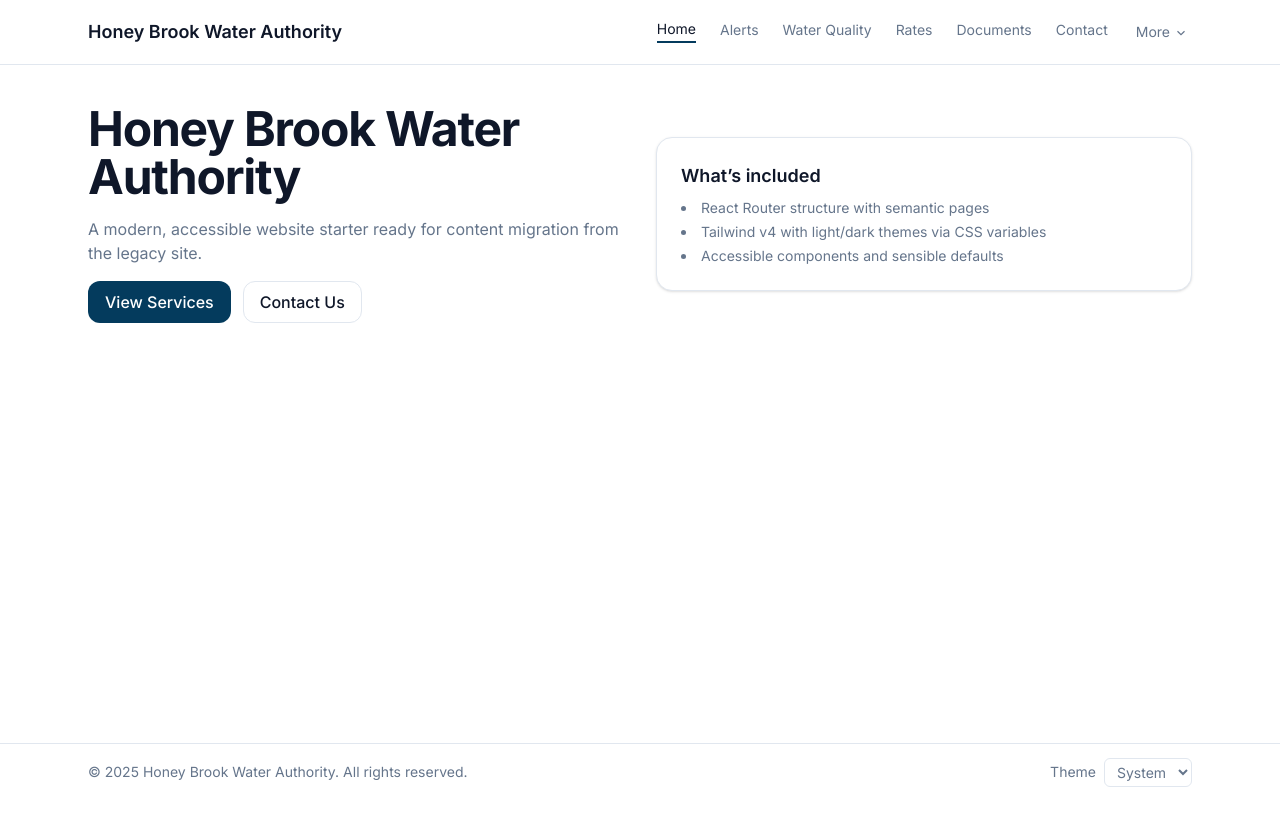
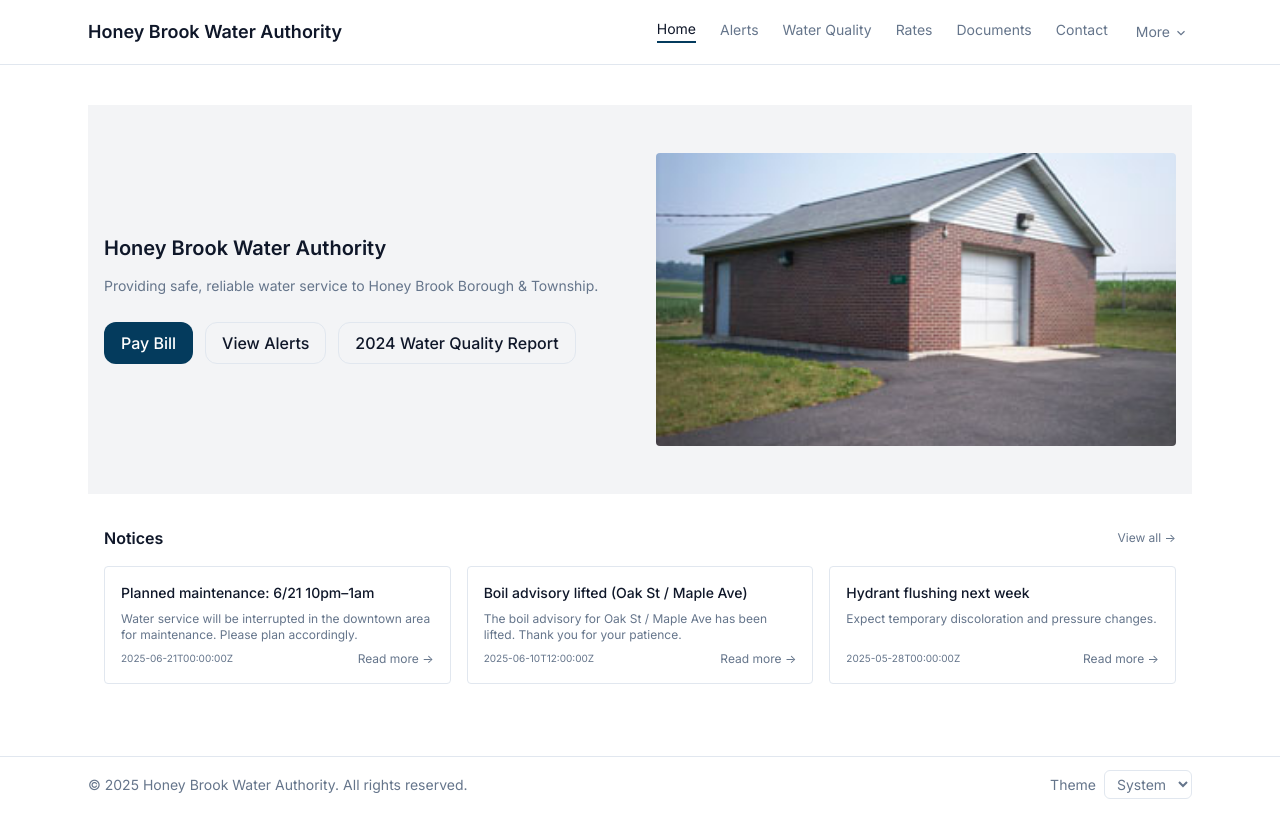
Before and after one commit to jrock2004/hbwa-website, a React (Vite) app: page / in a window 1280 px wide. Built offline with nearby package versions, Linux system fonts and the light colour scheme.

Commit message:
working on main section

```diff
--- /dev/null
+++ b/src/components/home/hero.tsx
@@ -0,0 +1,36 @@
+import { Link } from "react-router-dom";
+
+export function Hero() {
+  return (
+    <section className="bg-muted" aria-labelledby="hero-heading">
+      <div className="mx-auto grid max-w-6xl gap-8 px-4 py-12 md:grid-cols-2">
+        <div className="flex flex-col justify-center">
+          <h1 id="hero-heading" className="text-xl font-semibold">
+            Honey Brook Water Authority
+          </h1>
+          <p className="text-muted-foreground mt-3 text-sm leading-6">
+            Providing safe, reliable water service to Honey Brook Borough & Township.
+          </p>
+          <div className="mt-6 flex flex-wrap gap-3">
+            <Link to="/pay" className="btn btn-primary">
+              Pay Bill
+            </Link>
+            <Link to="/alerts" className="btn btn-ghost">
+              View Alerts
+            </Link>
+            <Link to="/water-quality" className="btn btn-ghost">
+              2024 Water Quality Report
+            </Link>
+          </div>
+        </div>
+        <div className="bg-muted aspect-video w-full rounded" aria-hidden>
+          <img
+            src="/images/booster-pump.jpg"
+            alt="Honey Brook Water Authority Pump Station"
+            className="h-full w-full rounded object-cover"
+          />
+        </div>
+      </div>
+    </section>
+  );
+}
--- /dev/null
+++ b/src/components/home/notice-preview.tsx
@@ -0,0 +1,32 @@
+import { Link } from "react-router-dom";
+import { ROUTES } from "../../nav/items";
+import { ALERTS } from "../../data/alerts";
+
+export function NoticesPreview() {
+  return (
+    <section className="mx-auto max-w-6xl px-4 py-8" aria-labelledby="notices-heading">
+      <div className="mb-4 flex items-center justify-between">
+        <h2 id="notices-heading" className="text-base font-semibold">
+          Notices
+        </h2>
+        <Link to={ROUTES.alerts} className="text-muted-foreground text-xs">
+          View all →
+        </Link>
+      </div>
+      <ul className="grid gap-4 md:grid-cols-3">
+        {ALERTS.map((n) => (
+          <li key={n.id} className="border-border bg-card flex flex-col gap-2 rounded border p-4">
+            <h3 className="text-sm font-medium">{n.title}</h3>
+            <p className="text-muted-foreground text-xs">{n.body}</p>
+            <div className="mt-auto flex items-center justify-between">
+              <time className="text-muted-foreground text-[10px]">{n.date}</time>
+              <Link to={n.to} className="text-muted-foreground text-xs">
+                Read more →
+              </Link>
+            </div>
+          </li>
+        ))}
+      </ul>
+    </section>
+  );
+}
--- a/src/data/alerts.ts
+++ b/src/data/alerts.ts
@@ -1,29 +1,37 @@
-export type Alert = {
-  id: string;
-  title: string;
-  body?: string;
-  severity: "info" | "warning" | "danger" | "success";
-  date: string; // ISO
-};
+import { ROUTES } from "../nav/items";
 
 export const ALERTS: Alert[] = [
   {
+    body: "Water service will be interrupted in the downtown area for maintenance. Please plan accordingly.",
+    date: "2025-06-21T00:00:00Z",
     id: "a1",
+    severity: "info",
     title: "Planned maintenance: 6/21 10pm–1am",
-    severity: "info",
-    date: "2025-06-21T00:00:00Z",
+    to: ROUTES.alerts,
   },
   {
+    body: "The boil advisory for Oak St / Maple Ave has been lifted. Thank you for your patience.",
+    date: "2025-06-10T12:00:00Z",
     id: "a2",
+    severity: "success",
     title: "Boil advisory lifted (Oak St / Maple Ave)",
-    severity: "success",
-    date: "2025-06-10T12:00:00Z",
+    to: ROUTES.alerts,
   },
   {
+    body: "Expect temporary discoloration and pressure changes.",
+    date: "2025-05-28T00:00:00Z",
     id: "a3",
+    severity: "warning",
     title: "Hydrant flushing next week",
-    severity: "warning",
-    date: "2025-05-28T00:00:00Z",
-    body: "Expect temporary discoloration and pressure changes.",
+    to: ROUTES.alerts,
   },
 ];
+
+export type Alert = {
+  body?: string;
+  date: string;
+  id: string;
+  severity: "info" | "warning" | "danger" | "success";
+  title: string;
+  to: (typeof ROUTES)[keyof typeof ROUTES];
+};
--- a/src/nav/items.ts
+++ b/src/nav/items.ts
@@ -1,19 +1,33 @@
+export const ROUTES = {
+  alerts: "/alerts",
+  waterQuality: "/water-quality",
+  rates: "/rates",
+  documents: "/documents",
+  contact: "/contact",
+  governance: "/governance",
+  policies: "/policies",
+  newsletters: "/newsletters",
+  conservation: "/conservation",
+  links: "/links",
+  gallery: "/gallery",
+};
+
 export const primary: NavItem[] = [
   { to: "/", label: "Home", exact: true },
-  { to: "/alerts", label: "Alerts" },
-  { to: "/water-quality", label: "Water Quality" },
-  { to: "/rates", label: "Rates" },
-  { to: "/documents", label: "Documents" },
-  { to: "/contact", label: "Contact" },
+  { to: ROUTES.alerts, label: "Alerts" },
+  { to: ROUTES.waterQuality, label: "Water Quality" },
+  { to: ROUTES.rates, label: "Rates" },
+  { to: ROUTES.documents, label: "Documents" },
+  { to: ROUTES.contact, label: "Contact" },
 ];
 
 export const more: NavItem[] = [
-  { to: "/governance", label: "Governance" },
-  { to: "/policies", label: "Policies" },
-  { to: "/newsletters", label: "Newsletters" },
-  { to: "/conservation", label: "Conservation" },
-  { to: "/links", label: "Links" },
-  { to: "/gallery", label: "Gallery" },
+  { to: ROUTES.governance, label: "Governance" },
+  { to: ROUTES.policies, label: "Policies" },
+  { to: ROUTES.newsletters, label: "Newsletters" },
+  { to: ROUTES.conservation, label: "Conservation" },
+  { to: ROUTES.links, label: "Links" },
+  { to: ROUTES.gallery, label: "Gallery" },
 ];
 
 export type NavItem = { to: string; label: string; exact?: boolean };
--- a/src/pages/Home.tsx
+++ b/src/pages/Home.tsx
@@ -1,34 +1,11 @@
-import { Link } from "react-router-dom";
+import { Hero } from "../components/home/hero";
+import { NoticesPreview } from "../components/home/notice-preview";
 
 export default function Home() {
   return (
     <main className="container-page py-10">
-      <section className="grid items-center gap-8 md:grid-cols-2">
-        <div className="space-y-4">
-          <h1 className="text-4xl font-bold tracking-tight md:text-5xl">
-            Honey Brook Water Authority
-          </h1>
-          <p className="text-muted-foreground">
-            A modern, accessible website starter ready for content migration from the legacy site.
-          </p>
-          <div className="flex gap-3">
-            <Link to="/services" className="btn btn-primary">
-              View Services
-            </Link>
-            <Link to="/contact" className="btn btn-ghost">
-              Contact Us
-            </Link>
-          </div>
-        </div>
-        <div className="card p-6">
-          <h2 className="mb-2 text-lg font-semibold">What’s included</h2>
-          <ul className="text-muted-foreground list-inside list-disc space-y-1 text-sm">
-            <li>React Router structure with semantic pages</li>
-            <li>Tailwind v4 with light/dark themes via CSS variables</li>
-            <li>Accessible components and sensible defaults</li>
-          </ul>
-        </div>
-      </section>
+      <Hero />
+      <NoticesPreview />
     </main>
   );
 }
--- a/src/styles/utilities.css
+++ b/src/styles/utilities.css
@@ -21,6 +21,7 @@
     background-color: hsl(var(--brand));
     color: hsl(var(--brand-foreground));
   }
+
   .btn-primary:hover {
     opacity: 0.9;
   }
@@ -28,6 +29,7 @@
   .btn-ghost {
     border-color: hsl(var(--border));
   }
+
   .btn-ghost:hover {
     background-color: hsl(var(--muted));
   }
```
Also changed, not shown: public/images/booster-pump.jpg (added).
